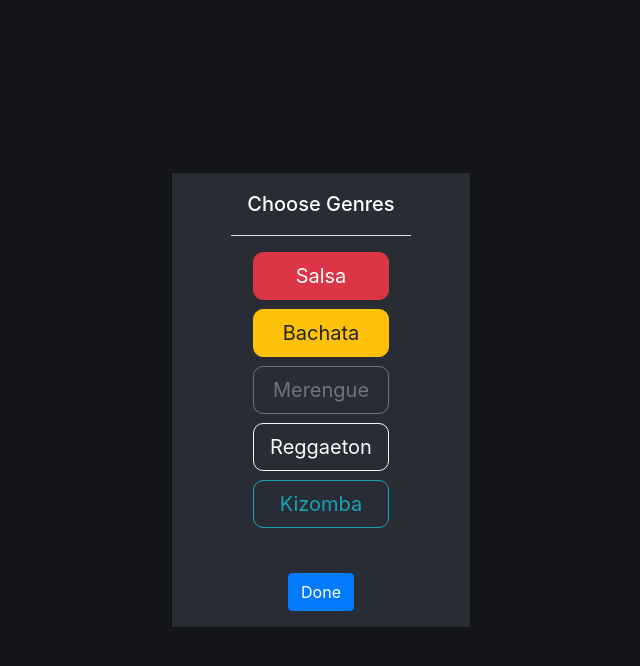
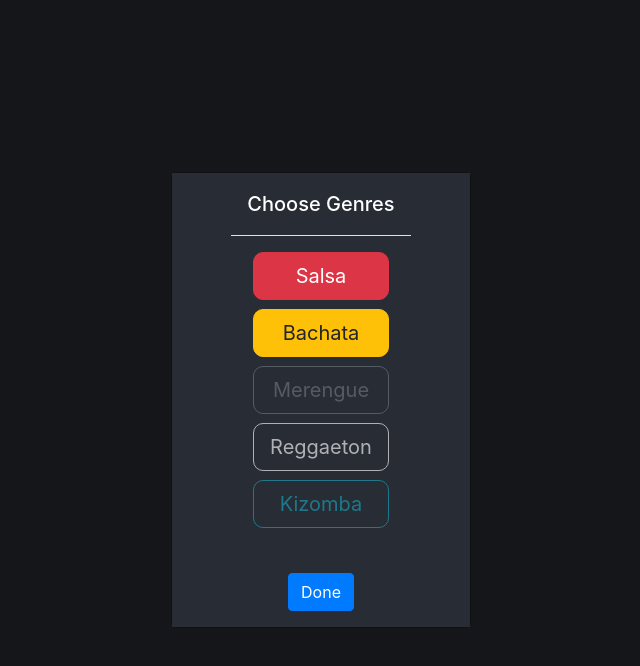
Before and after one commit to gondolio/salsa-or-bachata, a React (Create React App) app: page / in a window 1280 px wide. Both pictures are taken after a click on the button "Options". Shown: the top 666 px of the page, without its empty margins (319-959 px from the left). Built offline with nearby package versions, Linux system fonts and the light colour scheme.

Commit message:
add 'disabled' class to optionButtons to fix #4

```diff
--- a/src/components/OptionsModal.jsx
+++ b/src/components/OptionsModal.jsx
@@ -63,6 +63,7 @@ class OptionsModal extends React.Component {
   optionButtons() {
     const buttons = Genres.sortedGenres().map((genre) => (
       <Button
+        className={this.state.genreButtonIsEnabled[genre] ? '' : 'disabled'}
         key={`${genre} answer button`}
         style={Genres.genreButtonStyle}
         color={Genres.genreColor(genre)}
```
